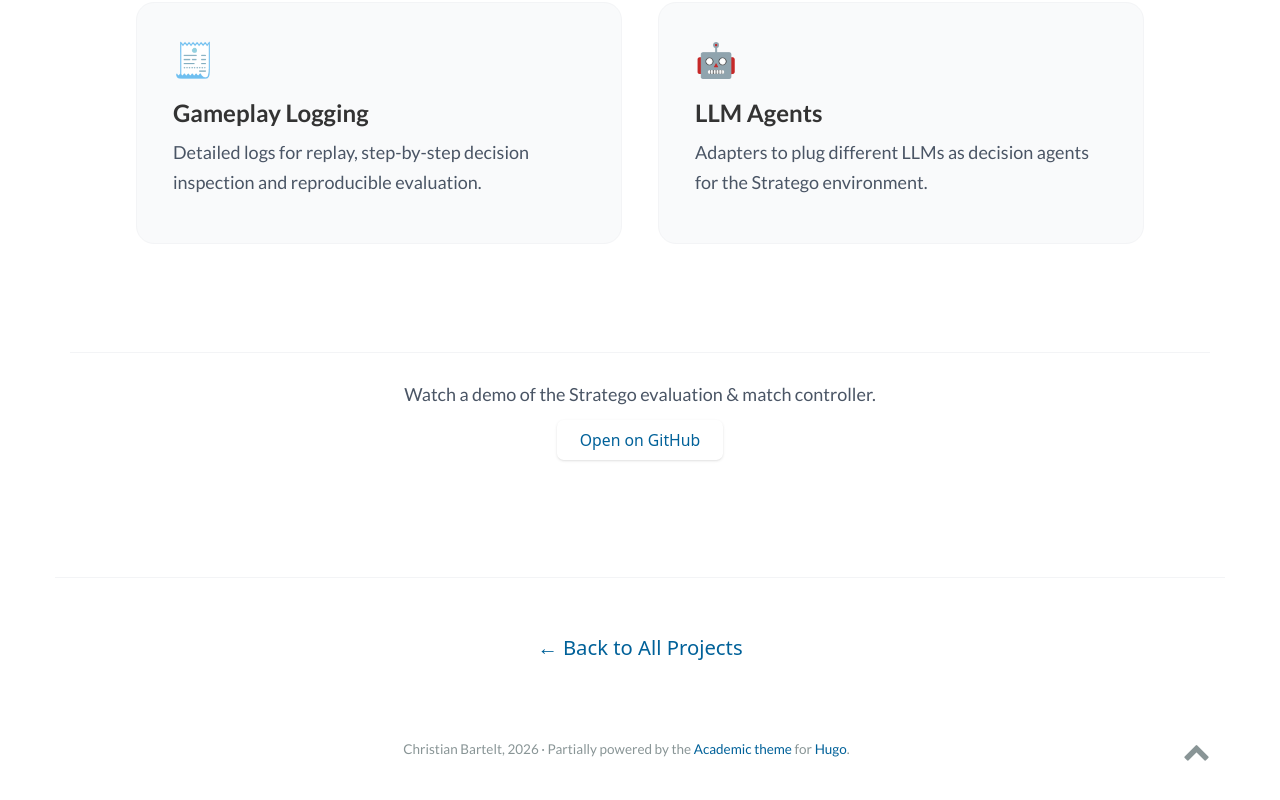
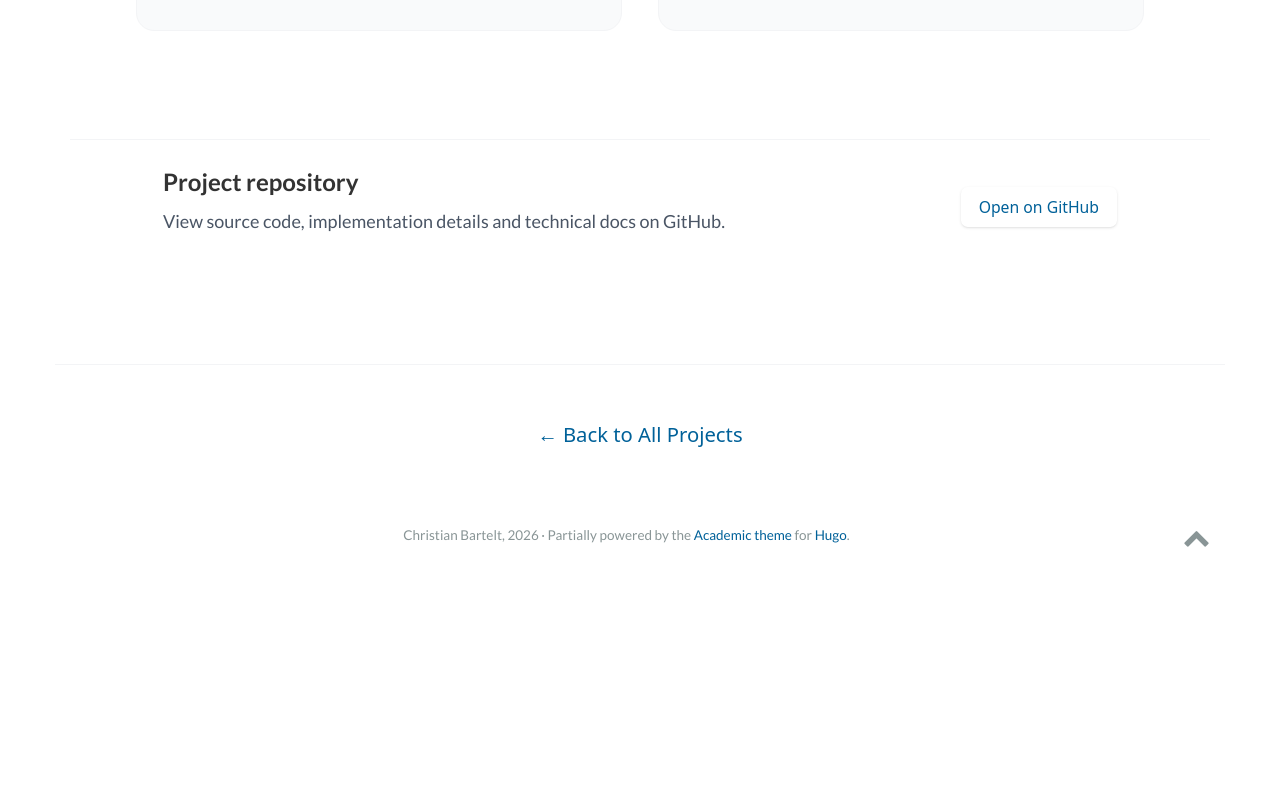
Before and after one commit to bartelt-lab/bartelt-lab.github.io, a React (Vite) app: page /core-team-projects/stratego in a window 1280 px wide. Shown: the part 1715-2515 px from the top of the page. After the commit the page ends 2308 px from the top, so only its background shows below. Built offline with nearby package versions, Linux system fonts and the light colour scheme.

Commit message:
Add Stratego demo video to project archive

```diff
--- a/src/pages/projects/StrategoProject.jsx
+++ b/src/pages/projects/StrategoProject.jsx
@@ -21,22 +21,25 @@ const StrategoProject = () => {
             features={features}
             showEvalSection={false}
         >
-            <div className="py-6 border-t border-gray-100">
-                <div className="max-w-3xl mx-auto text-center">
-                    <p className="mb-4 text-gray-600 text-sm">Watch a demo of the Stratego evaluation & match controller.</p>
+            <section className="py-6 border-t border-gray-100">
+                <div className="max-w-4xl mx-auto px-6 flex items-center justify-between gap-6">
+                    <div>
+                        <h3 className="text-lg font-semibold text-gray-900">Project repository</h3>
+                        <p className="mt-1 text-gray-600 text-sm">View source code, implementation details and technical docs on GitHub.</p>
+                    </div>
 
-                    <div className="flex justify-center">
+                    <div className="shrink-0">
                         <a
                             href="https://github.com/davszi/Stratego.git"
                             target="_blank"
                             rel="noopener noreferrer"
-                            className="inline-flex items-center gap-2 px-5 py-2 text-sm font-medium bg-gray-900 text-white rounded-md shadow-sm hover:shadow-md hover:bg-black transition-all duration-150"
+                            className="inline-flex items-center gap-2 px-4 py-2 text-sm font-medium bg-gray-900 text-white rounded-md shadow-sm hover:shadow-md hover:bg-black transition-all duration-150"
                         >
                             Open on GitHub
                         </a>
                     </div>
                 </div>
-            </div>
+            </section>
         </ProjectLayout>
     );
 };
```
Also changed, not shown: public/assets/images/stratego/stratego-poster.svg (added), 1 other file (tests, documents, lock files or other folders).
